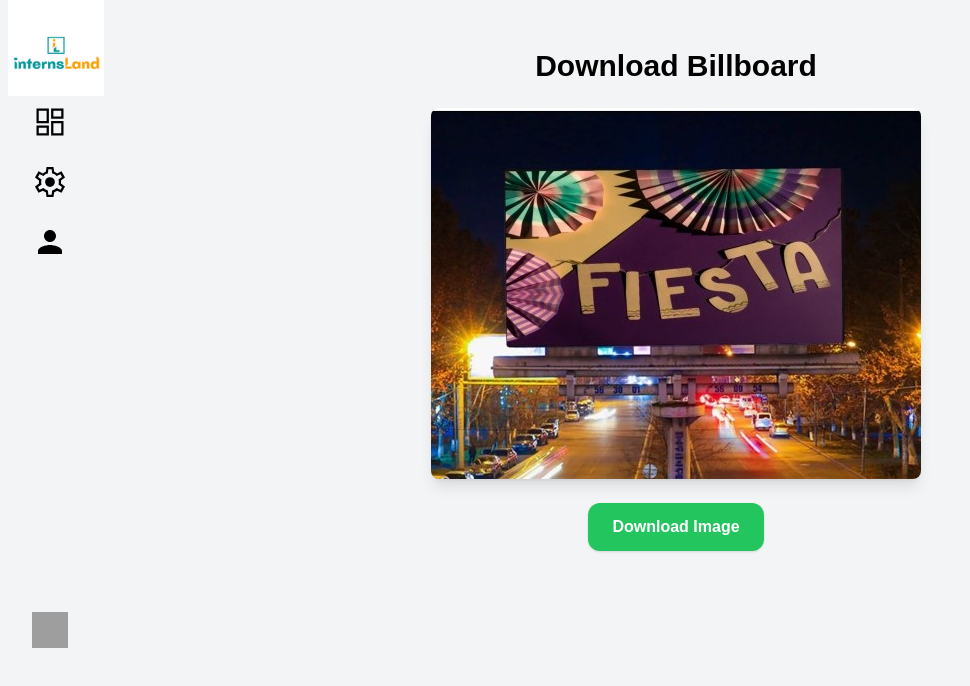
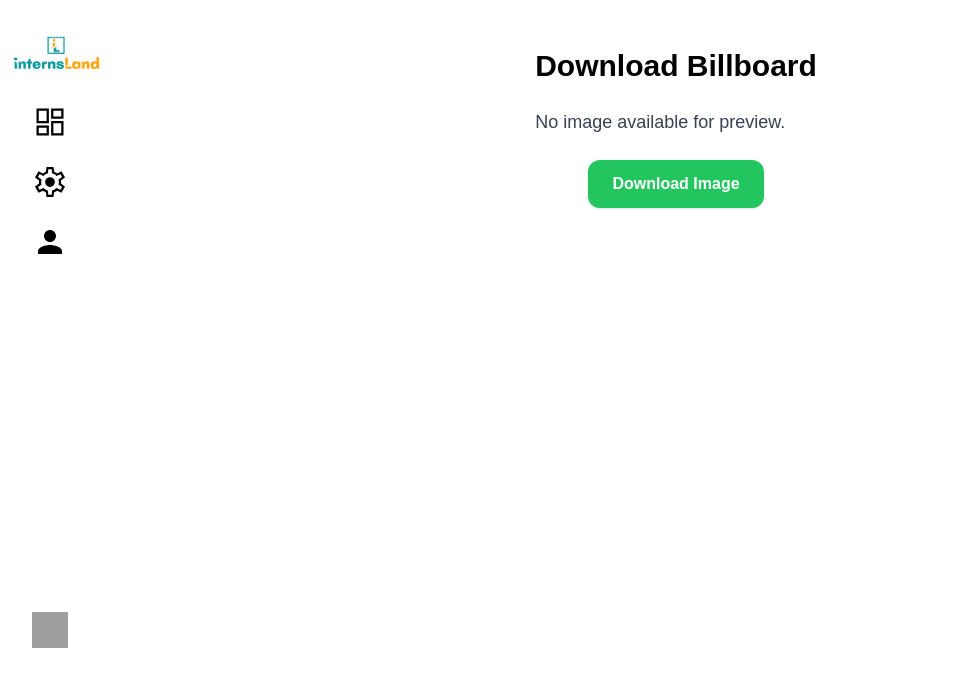
Before and after one commit to Y-ashbhatt/Billboard, a React (Vite) app in the folder client/: page /preview in a window 1280 px wide. Shown: the top 686 px of the page, without its empty margins (0-970 px from the left). Built offline with nearby package versions, Linux system fonts and the light colour scheme; grey boxes are pictures that could not be loaded.

Commit message:
Integrated Code

```diff
--- a/client/src/pages/PreviewPage/PreviewPage.jsx
+++ b/client/src/pages/PreviewPage/PreviewPage.jsx
@@ -1,28 +1,22 @@
 import React from "react";
-import { useNavigate } from "react-router-dom";
+import { useNavigate,useLocation } from "react-router-dom";
 import Sidebar from "../../components/Sidebar";
 
 const PreviewPage = () => {
-  const finalImage = "./processedimg.jpeg";
 
-  const pictureSVG = "./picture.svg";
-  const HTMLmockups = "./HTMLmockups.svg";
-  const ChatGptCredits = "./ChatGptCredits.svg";
-  const tasksSVG = "./tasks.svg";
-  const settingsSVG = "./settings.svg";
-  const creditsSVG = "./credits.svg";
-
+  const location = useLocation();
+  const finalBillboardImage = location.state?.finalBillboard;
   const navigate = useNavigate('/upload')
 
   const handleDownload = () => {
     const link = document.createElement("a");
-    link.href = finalImage;
+    link.href = finalBillboardImage;
     link.download = "updated-billboard.png";
     link.click();
   };
 
   return (
-    <div className="bg-gray-100 min-h-screen flex">
+    <div className="bg-white min-h-screen flex">
       {/* Sidebar */}
       <Sidebar />
 
@@ -39,17 +33,18 @@ const PreviewPage = () => {
           <h1 className="text-3xl text-center w-full font-bold">Download Billboard</h1>
         </div>
         {/* Image Preview */}
-        {finalImage ? (
+        {finalBillboardImage ? (
           <img
-            src={finalImage}
+            src={finalBillboardImage}
             alt="Processed Image"
-            className="w-full max-w-lg rounded-lg shadow-lg mb-6"
+            className="h-[300px] max-w-lg rounded-lg shadow-lg mb-6"
           />
         ) : (
           <p className="text-lg text-gray-700 mb-6">
             No image available for preview.
           </p>
         )}
+
         {/* Download Button */}
         <button
           onClick={handleDownload}
--- a/client/src/pages/SuccessPage/SuccessPage.jsx
+++ b/client/src/pages/SuccessPage/SuccessPage.jsx
@@ -1,13 +1,17 @@
 import React from "react";
-import { useNavigate } from "react-router-dom";
+import { useNavigate,useLocation } from "react-router-dom";
 import Button from "../../components/Button";
+import Sidebar from "../../components/Sidebar";
 
 const SuccessPage = () => {
+  const location = useLocation();
+  const finalBillboard = location.state?.finalBillboard;
   const navigate = useNavigate();
 
   return (
     // <div className="h-screen w-screen bg-[url('/back.png')] bg-cover bg-center flex flex-col items-center justify-center text-center">
     <div className="h-screen w-screen bg-white bg-cover bg-center flex flex-col items-center justify-center text-center">
+
       <h1 className="text-4xl font-bold text-gray-500 mb-4  ">
         Your Billboard is Ready!
       </h1>
@@ -17,7 +21,7 @@ const SuccessPage = () => {
       </p>
       <Button
         label=" Click To Preview"
-        onClick={() => navigate("/preview")}
+        onClick={() => navigate("/preview", { state: { finalBillboard: finalBillboard }})}
         className="mt-4 bg-blue-600 hover:bg-blue-700 text-white font-semibold py-2 px-6 rounded-lg shadow transition-all"
       />
     </div>
--- a/client/src/pages/UploadImage/UploadImage.jsx
+++ b/client/src/pages/UploadImage/UploadImage.jsx
@@ -1,4 +1,4 @@
-import React, { useState, useCallback } from "react";
+import React, { useState } from "react";
 import FileUploader from "../../components/FileUploader";
 import Button from "../../components/Button";
 import { useNotification } from "../../context/NotificationContext";
@@ -15,13 +15,9 @@ const UploadImage = () => {
   const [currentStep, setCurrentStep] = useState(1); // Step 1: Billboard, Step 2: Banner
   const { showNotification } = useNotification();
   const navigate = useNavigate();
-  const baseURL = "http://127.0.0.1:5000/api";
+  const baseURL = "https://b92a-35-203-170-219.ngrok-free.app";
   const [step2Billboard, setStep2Billboard] = useState(null);
   const [step2SegmentedBillboard, setStep2SegmentedBillboard] = useState(null);
-  const [finalBillboard, setFinalBillboard] = useState(null);
-  const [finalImage, setfinalImage] = useState('/')
-
-
 
   const fetchData = async () => {
     if (!billboard) {
@@ -60,6 +56,7 @@ const UploadImage = () => {
 
         const formData = new FormData();
         if (banner) formData.append("banner", banner);
+        if(billboard) formData.append("billboard",billboard)
 
         // Make the API request
         const response = await axios.post(
@@ -71,9 +68,8 @@ const UploadImage = () => {
           setError(false);
           // Store the image in sessionStorage
           if (response.data.finalBillboard) {
-            setFinalBillboard(response.data.finalBillboard);
+            navigate('/success', { state: { finalBillboard: response.data.finalBillboard }});
           }
-          navigate('/preview');
         }
       }
 
@@ -129,7 +125,7 @@ const UploadImage = () => {
 
   return (
     <>
-      <div className="bg-gray-100 min-h-screen flex ">
+      <div className="bg-white min-h-screen flex ">
         {/* Sidebar */}
         <Sidebar />
 
```
